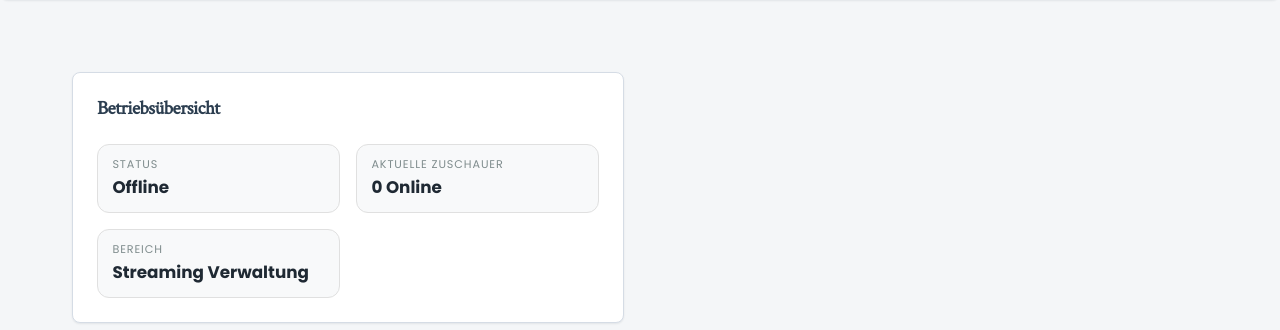
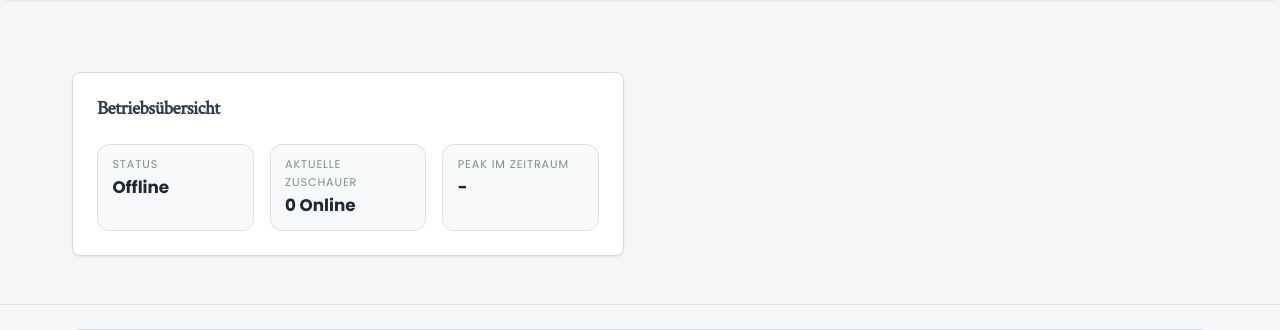
Before and after one commit to mehlbox/streaming, a Python web app: template flask/templates/admin.html in a window 1280 px wide. Shown: the part 108-438 px from the top of the page. Run offline with Jinja, Linux system fonts and the light colour scheme; the template is opened without the code that fills it, so the values that code supplies are empty.

Commit message:
Refine admin KPI stats and harden aggregation handling

```diff
--- a/flask/static/css/styles.css
+++ b/flask/static/css/styles.css
@@ -847,7 +847,7 @@ body[data-admin="1"] .main-content {
 
 .admin-kpi-grid {
   display: grid;
-  grid-template-columns: repeat(auto-fit, minmax(180px, 1fr));
+  grid-template-columns: repeat(auto-fit, minmax(150px, 1fr));
   gap: var(--spacing-sm);
 }
 
--- a/flask/static/js/app.js
+++ b/flask/static/js/app.js
@@ -914,7 +914,6 @@ const statsColors = () => {
   const styles = getComputedStyle(document.documentElement);
   return {
     bar: styles.getPropertyValue("--primary").trim() || "#2c3e50",
-    barHover: styles.getPropertyValue("--primary-light").trim() || "#34495e",
     grid: styles.getPropertyValue("--stroke").trim() || "rgba(0,0,0,0.12)",
     text: styles.getPropertyValue("--text-secondary").trim() || "#7f8c8d"
   };
@@ -936,7 +935,7 @@ const drawStats = (points) => {
   if (!statsCanvas) return;
   const ctx = statsCanvas.getContext("2d");
   if (!ctx) return;
-  const { bar, barHover, grid, text } = statsColors();
+  const { bar, grid, text } = statsColors();
   const width = statsCanvas.getBoundingClientRect().width;
   const height = statsCanvas.getBoundingClientRect().height;
   ctx.clearRect(0, 0, width, height);
@@ -961,7 +960,7 @@ const drawStats = (points) => {
   ctx.stroke();
 
   const yScale = chartHeight / maxCount;
-  const barGap = Math.max(1, Math.min(6, chartWidth / Math.max(3, points.length * 3)));
+  const barGap = Math.max(1, Math.min(chartWidth * 0.02, 6));
   const barWidth = Math.max(1, (chartWidth - (points.length - 1) * barGap) / Math.max(1, points.length));
 
   points.forEach((point, index) => {
@@ -969,7 +968,7 @@ const drawStats = (points) => {
     const x = padding + index * (barWidth + barGap);
     const barHeight = Math.max(1, count * yScale);
     const y = height - padding - barHeight;
-    ctx.fillStyle = index === points.length - 1 ? barHover : bar;
+    ctx.fillStyle = bar;
     ctx.fillRect(x, y, barWidth, barHeight);
   });
 
@@ -987,11 +986,17 @@ const fetchStats = async () => {
     const response = await fetch(`/stats?minutes=${statsMinutes}&bucket_minutes=${statsBucketMinutes}`, { cache: "no-store" });
     if (!response.ok) return;
     const data = await response.json();
-    drawStats(data.points || []);
+    const points = data.points || [];
+    drawStats(points);
     if (statsRangeEl) {
       const minutes = data.minutes || statsMinutes;
       const bucket = data.bucket_minutes || statsBucketMinutes;
       statsRangeEl.textContent = `Letzte ${minutes} Minuten • Balken je ${bucket} Minute${bucket === 1 ? "" : "n"}`;
+    }
+    const statsPeakEl = document.getElementById("stats-peak");
+    if (statsPeakEl) {
+      const peak = points.reduce((max, point) => Math.max(max, Number(point.count) || 0), 0);
+      statsPeakEl.textContent = `${peak} Online`;
     }
   } catch (error) {
     console.log("Stats fetch failed:", error);
--- a/flask/templates/admin.html
+++ b/flask/templates/admin.html
@@ -49,8 +49,8 @@
                 <strong id="clients">0 Online</strong>
               </div>
               <div class="admin-kpi">
-                <span class="admin-kpi-label">Bereich</span>
-                <strong>Streaming Verwaltung</strong>
+                <span class="admin-kpi-label">Peak im Zeitraum</span>
+                <strong id="stats-peak">-</strong>
               </div>
             </div>
           </div>
```
Also changed, not shown: flask/app.py (+9 -5 lines).
